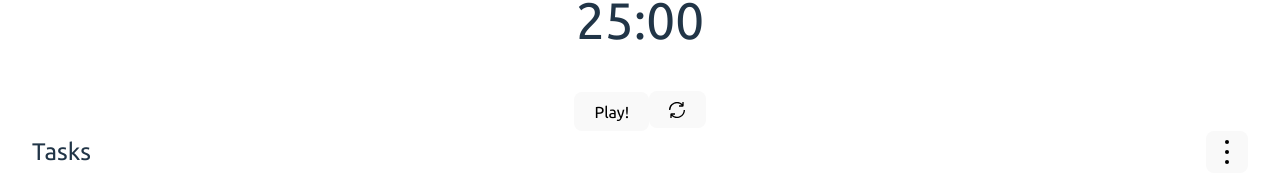
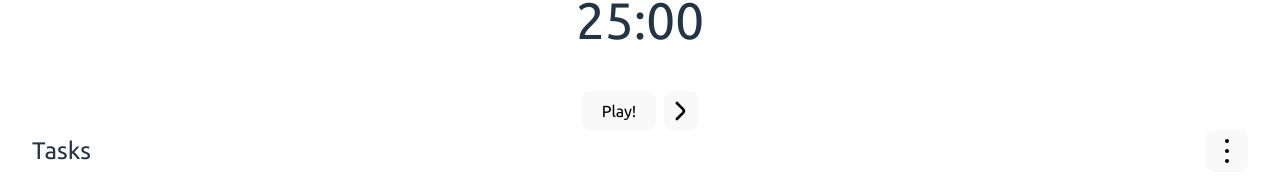
Before and after one commit to shgnplaatjies/Pro-modoro, a React (Vite) app in the folder Promodoro/: page / in a window 1280 px wide. Shown: the part 114-295 px from the top of the page. Built offline with nearby package versions, Linux system fonts and the light colour scheme.

Commit message:
Stylistic change

```diff
--- a/Promodoro/src/components/Timer/TimerControls/TimerControls.css
+++ b/Promodoro/src/components/Timer/TimerControls/TimerControls.css
@@ -1,3 +1,13 @@
-.timer-controls .reset-time-left svg {
-  height: 1rem;
+.timer-controls {
+  display: flex;
+  justify-content: center;
+  gap: 0.5rem;
 }
+
+.timer-controls .next-mode svg {
+  height: 2rem;
+}
+
+.timer-controls button.next-mode {
+  padding: 0;
+}
--- a/Promodoro/src/components/Timer/TimerControls/TimerControls.jsx
+++ b/Promodoro/src/components/Timer/TimerControls/TimerControls.jsx
@@ -1,4 +1,4 @@
-import RefreshIcon from "../../../assets/componentized/RefreshIcon/RefreshIcon.jsx";
+import ChevronIcon from "../../../assets/componentized/Chevron/ChevronIcon/ChevronIcon.jsx";
 import {
   useCurrentPomodoroMode,
   useResetPomodoroModeContext,
@@ -10,6 +10,10 @@ function TimerControls() {
   const mode = useCurrentPomodoroMode();
   const toggleModeActivity = useTogglePomodoroModeActivityContext();
   const resetPomodoroMode = useResetPomodoroModeContext();
+
+  const nextMode = () => {
+    resetPomodoroMode();
+  };
 
   const toggleButtonTextOptions = {
     inactive: "Play!",
@@ -27,12 +31,8 @@ function TimerControls() {
           ? toggleButtonTextOptions.active
           : toggleButtonTextOptions.inactive}
       </button>
-      <button
-        type="button"
-        className="reset-time-left"
-        onClick={resetPomodoroMode}
-      >
-        <RefreshIcon />
+      <button type="button" className="next-mode" onClick={nextMode}>
+        <ChevronIcon direction="right" />
       </button>
     </div>
   );
```
